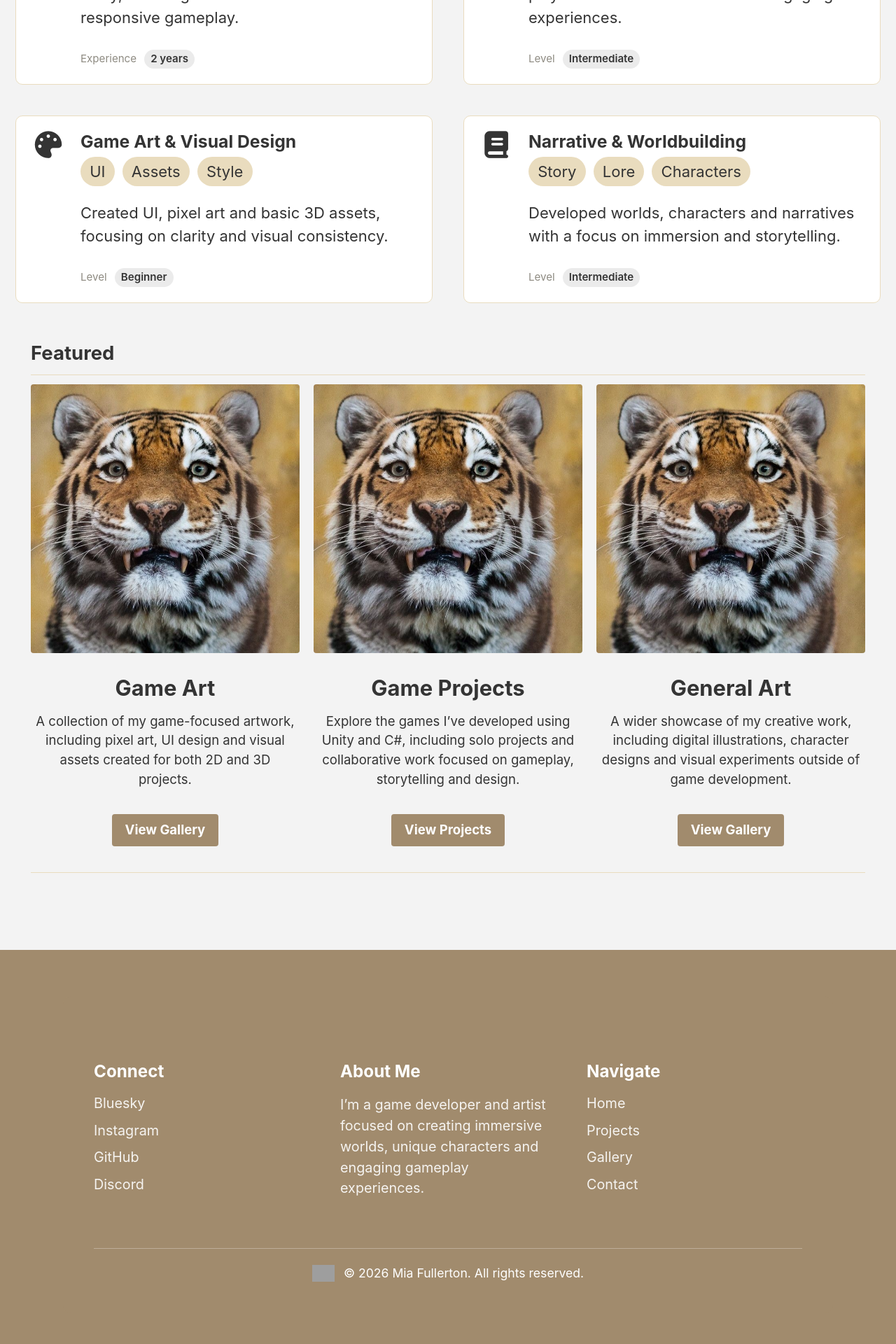
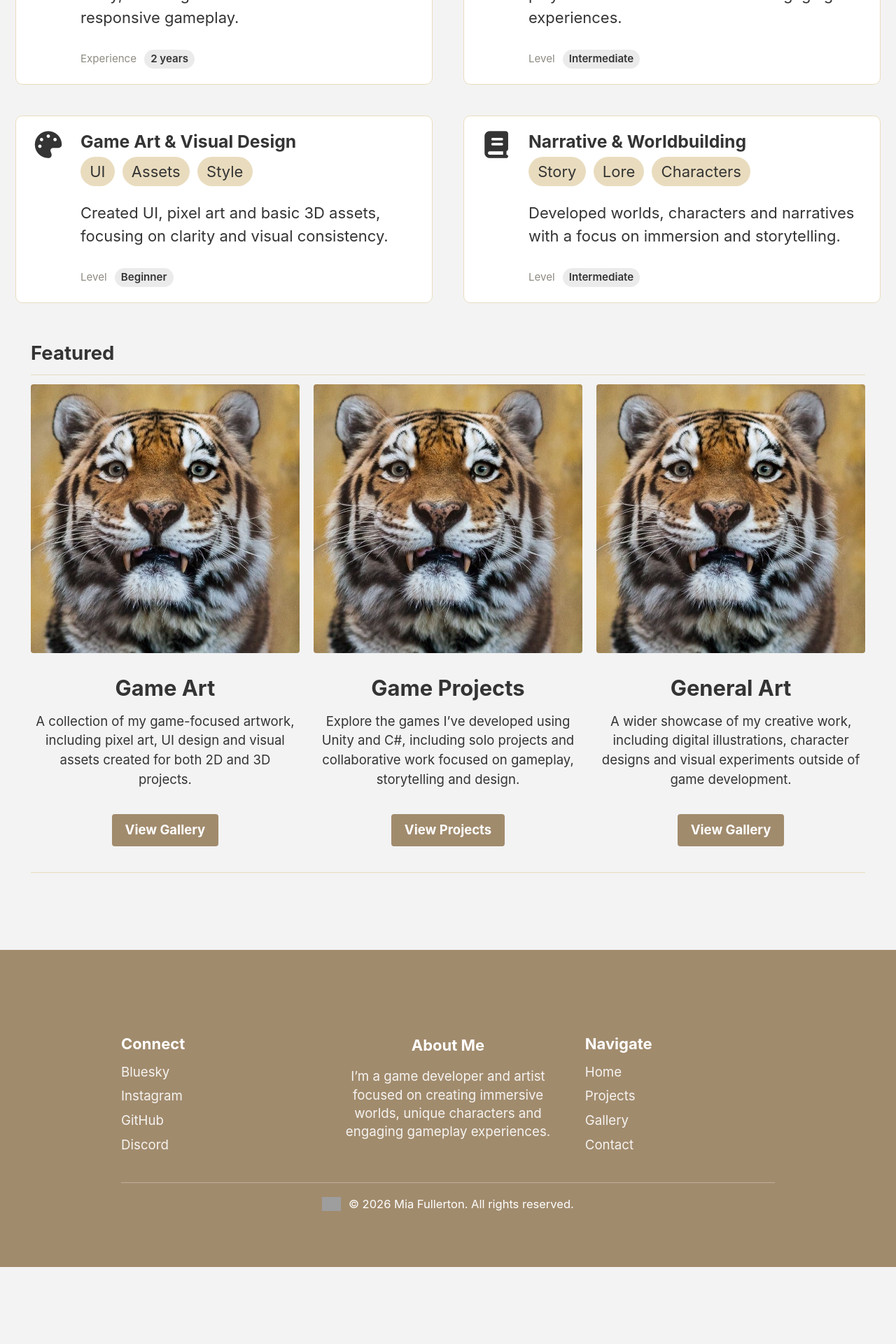
Before and after one commit to Griffsirr/Griffsirr.github.io, a Jekyll site: the page built from _pages/index.md, in a window 1280 px wide. Shown: the part 1807-3727 px from the top of the page at 70% size. Built offline with Jekyll 4.4.1, drawn with Linux system fonts in a browser that asks for light colours; after the commit the page ends 3617 px from its top, so only the background shows below that; grey boxes are pictures that could not be loaded.

Commit message:
Update footer.html

```diff
--- a/_includes/footer.html
+++ b/_includes/footer.html
@@ -10,7 +10,7 @@
       <a href="https://discord.com" target="_blank">Discord</a>
     </div>
 
-    <div class="footer-section">
+    <div class="footer-section footer-center">
       <h3>About Me</h3>
       <p>
         I’m a game developer and artist focused on creating immersive worlds,
@@ -37,29 +37,35 @@
 
 <style>
 .custom-footer {
-  max-width: 1100px;
-  margin: 3rem auto 0 auto;
-  padding: 2rem;
+  max-width: 1000px;
+  margin: 2rem auto 0 auto;
+  padding: 1.5rem 1.5rem;
 
   background: #a18b6d;
   color: #ffffff;
-  border-radius: 12px;
+  border-radius: 10px;
 }
 
+/* GRID */
 .footer-grid {
   display: grid;
-  grid-template-columns: repeat(auto-fit, minmax(200px, 1fr));
-  gap: 2rem;
+  grid-template-columns: 1fr 1.2fr 1fr;
+  gap: 1.5rem;
+  align-items: center;
+}
+
+.footer-center {
+  text-align: center;
 }
 
 .footer-section h3 {
-  margin-bottom: 0.8rem;
-  font-size: 1.1rem;
+  margin-bottom: 0.6rem;
+  font-size: 1rem;
 }
 
 .footer-section p {
-  font-size: 0.9rem;
-  line-height: 1.5;
+  font-size: 0.85rem;
+  line-height: 1.4;
   opacity: 0.9;
 }
 
@@ -67,8 +73,8 @@
   display: block;
   text-decoration: none;
   color: #ffffff;
-  font-size: 0.9rem;
-  margin-bottom: 0.4rem;
+  font-size: 0.85rem;
+  margin-bottom: 0.3rem;
   opacity: 0.9;
   transition: opacity 0.2s ease;
 }
@@ -79,19 +85,19 @@
 }
 
 .footer-bottom {
-  margin-top: 2rem;
-  padding-top: 1rem;
+  margin-top: 1.5rem;
+  padding-top: 0.8rem;
   border-top: 1px solid rgba(255,255,255,0.3);
 
   display: flex;
   align-items: center;
-  gap: 0.6rem;
+  gap: 0.5rem;
   justify-content: center;
 
-  font-size: 0.8rem;
+  font-size: 0.75rem;
 }
 
 .footer-bottom img {
-  height: 24px;
+  height: 20px;
 }
 </style>
```
